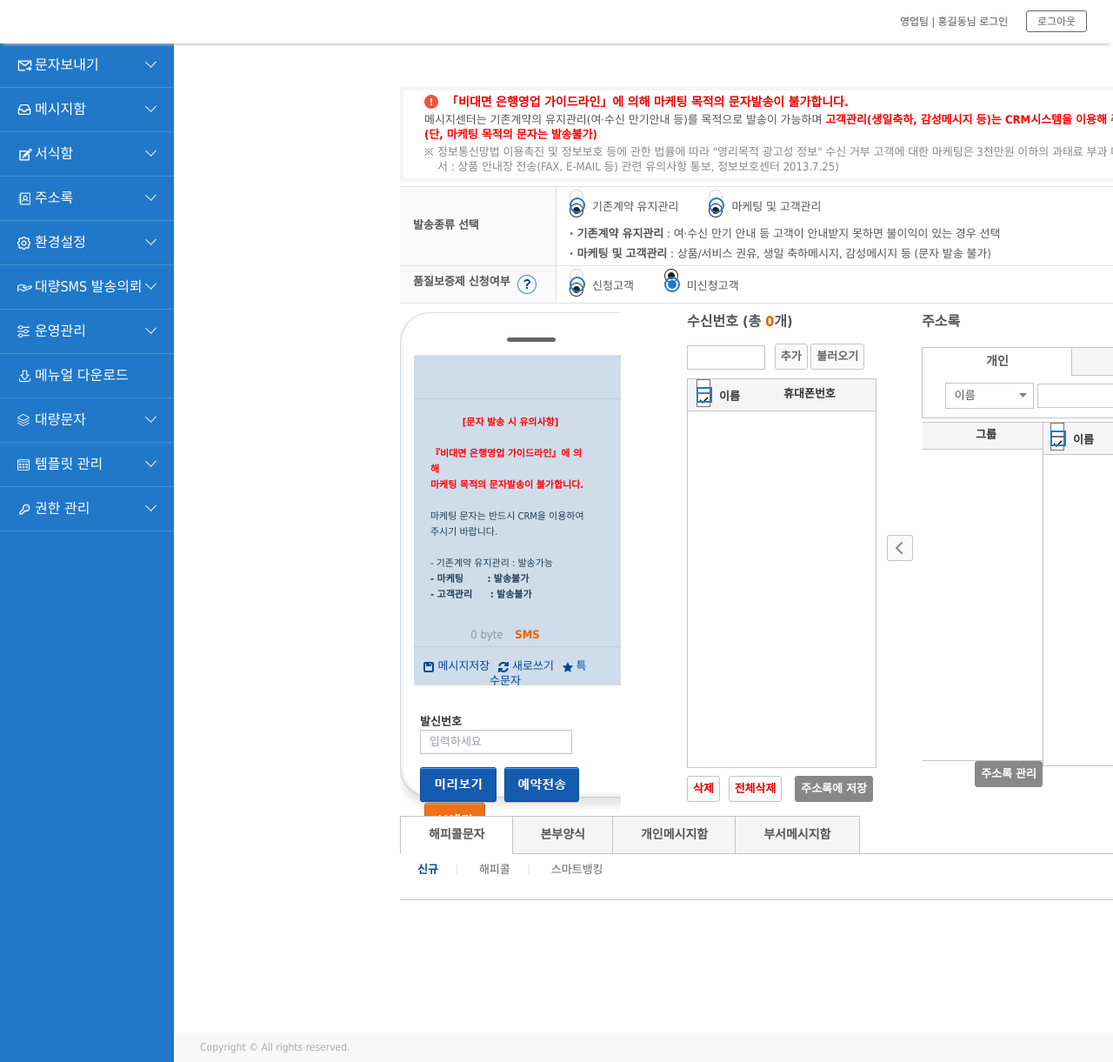
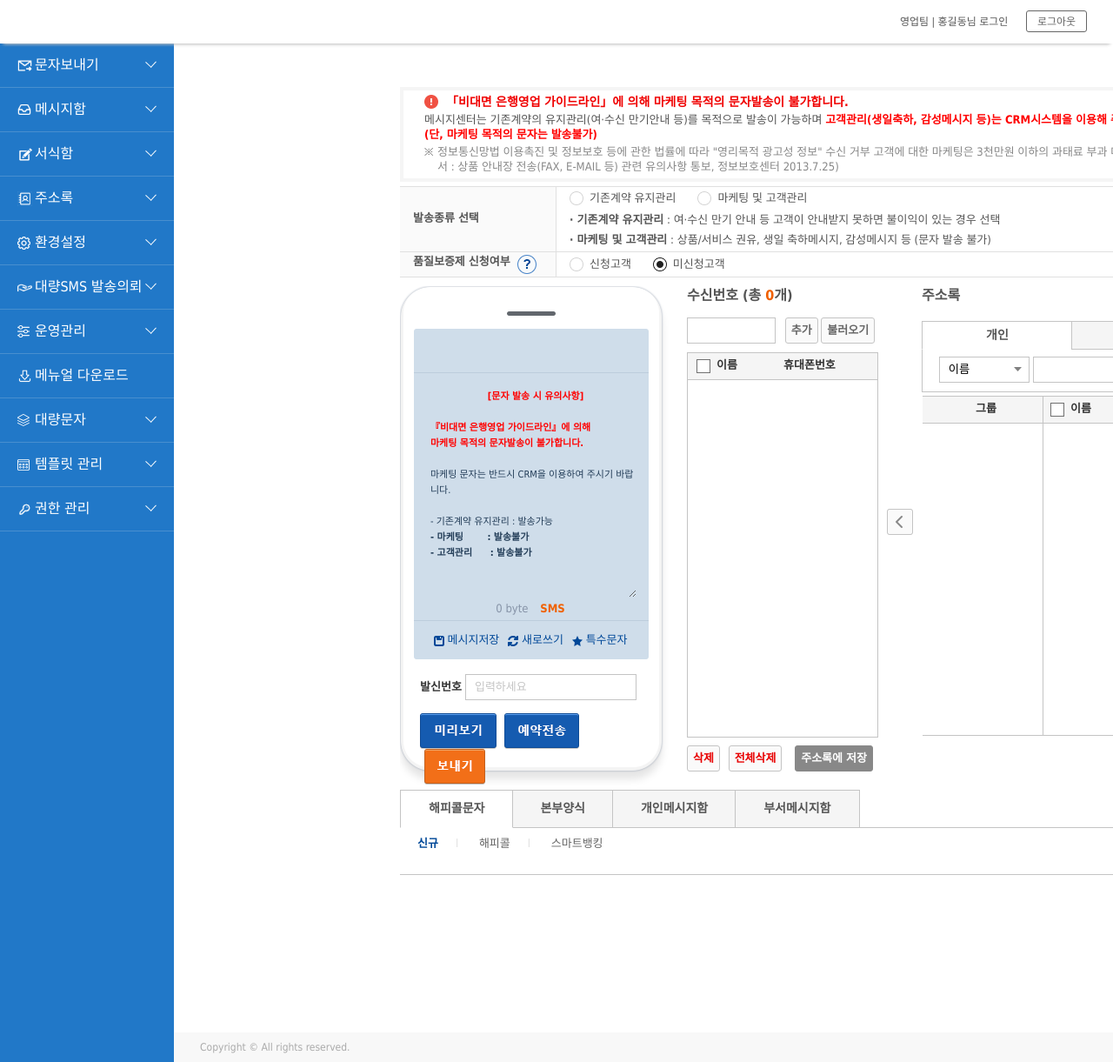
Before and after one commit to jkarvis91/umspages, a Jekyll site: the page built from pages/send-general.html, in a window 1280 px wide and 1221 px high. Shown: the whole window at 87% size. Built offline with Jekyll 4.4.1, drawn with Linux system fonts in a browser that asks for light colours; nearby versions of some CDN libraries; library files that are not in the unit come from our copies.

Commit message:
Update send-general.html

```diff
--- a/pages/send-general.html
+++ b/pages/send-general.html
@@ -12,14 +12,14 @@ layout: layout
   <link rel="shortcut icon" href="{{ '/static/images/favicon.ico' | relative_url }}"/>
 
   <!-- 공통·컴포넌트 CSS -->
-  <link rel="stylesheet" href="{{ '/static/v2/css/common.css' | relative_url }}"/>
+  <!--<link rel="stylesheet" href="{{ '/static/v2/css/common.css' | relative_url }}"/>
   <link rel="stylesheet" href="{{ '/static/v2/css/style.css'  | relative_url }}"/>
   <link rel="stylesheet" href="{{ '/static/v2/css/custom.css' | relative_url }}"/>
   <link rel="stylesheet" href="{{ '/static/v2/css/animate.min.css' | relative_url }}"/>
   <link rel="stylesheet" href="{{ '/static/v2/css/sweetalert.css' | relative_url }}"/>
   <link rel="stylesheet" href="{{ '/static/v2/css/daterangepicker.css' | relative_url }}"/>
   <link rel="stylesheet" href="{{ '/static/v2/css/jquery.toast.min.css' | relative_url }}"/>
-  <link rel="stylesheet" href="{{ '/static/v2/css/slick.css' | relative_url }}"/>
+  <link rel="stylesheet" href="{{ '/static/v2/css/slick.css' | relative_url }}"/> -->
 
 
   <!-- legacy CSS 묶음 -->
@@ -39,21 +39,21 @@ layout: layout
   </style>
 
   <!-- vendor JS (jQuery 먼저) -->
-  <script src="{{ '/static/v2/js/jquery-3.2.1.min.js' | relative_url }}"></script>
+  <!-- <script src="{{ '/static/v2/js/jquery-3.2.1.min.js' | relative_url }}"></script>
   <script src="{{ '/static/v2/js/jquery-ui.min.js'        | relative_url }}"></script>
   <script src="{{ '/static/v2/js/sweetalert.min.js'       | relative_url }}"></script>
   <script src="{{ '/static/v2/js/jquery.toast.min.js'     | relative_url }}"></script>
   <script src="{{ '/static/v2/js/jquery.number.js'        | relative_url }}"></script>
-  <script src="{{ '/static/v2/js/jquery.slimscroll.min.js'| relative_url }}"></script>
+  <script src="{{ '/static/v2/js/jquery.slimscroll.min.js'| relative_url }}"></script>-->
   <!-- datatables & buttons (시각만) -->
   <script src="{{ '/static/js/datatables.min.js' | relative_url }}"></script>
-  <script src="{{ '/static/v2/js/dataTables.button.js'    | relative_url }}"></script>
+  <!--<script src="{{ '/static/v2/js/dataTables.button.js'    | relative_url }}"></script>
   <script src="{{ '/static/v2/js/buttons.html5.min.js'    | relative_url }}"></script>
   <script src="{{ '/static/v2/js/buttons.print.min.js'    | relative_url }}"></script>
   <script src="{{ '/static/v2/js/jszip.js'                | relative_url }}"></script>
-  <script src="{{ '/static/v2/js/vfs_fonts.js'            | relative_url }}"></script>
+  <script src="{{ '/static/v2/js/vfs_fonts.js'            | relative_url }}"></script>-->
   <!-- custom util → 백엔드 호출부 주석 처리 -->
-  <script src="{{ '/static/v2/js/common.js' | relative_url }}"></script>
+  <!--<script src="{{ '/static/v2/js/common.js' | relative_url }}"></script>-->
 
     <!-- vendor JS (jQuery 먼저) -->
   <script src="{{ '/static/js/jquery.3.3.1.js'        | relative_url }}"></script>
```
